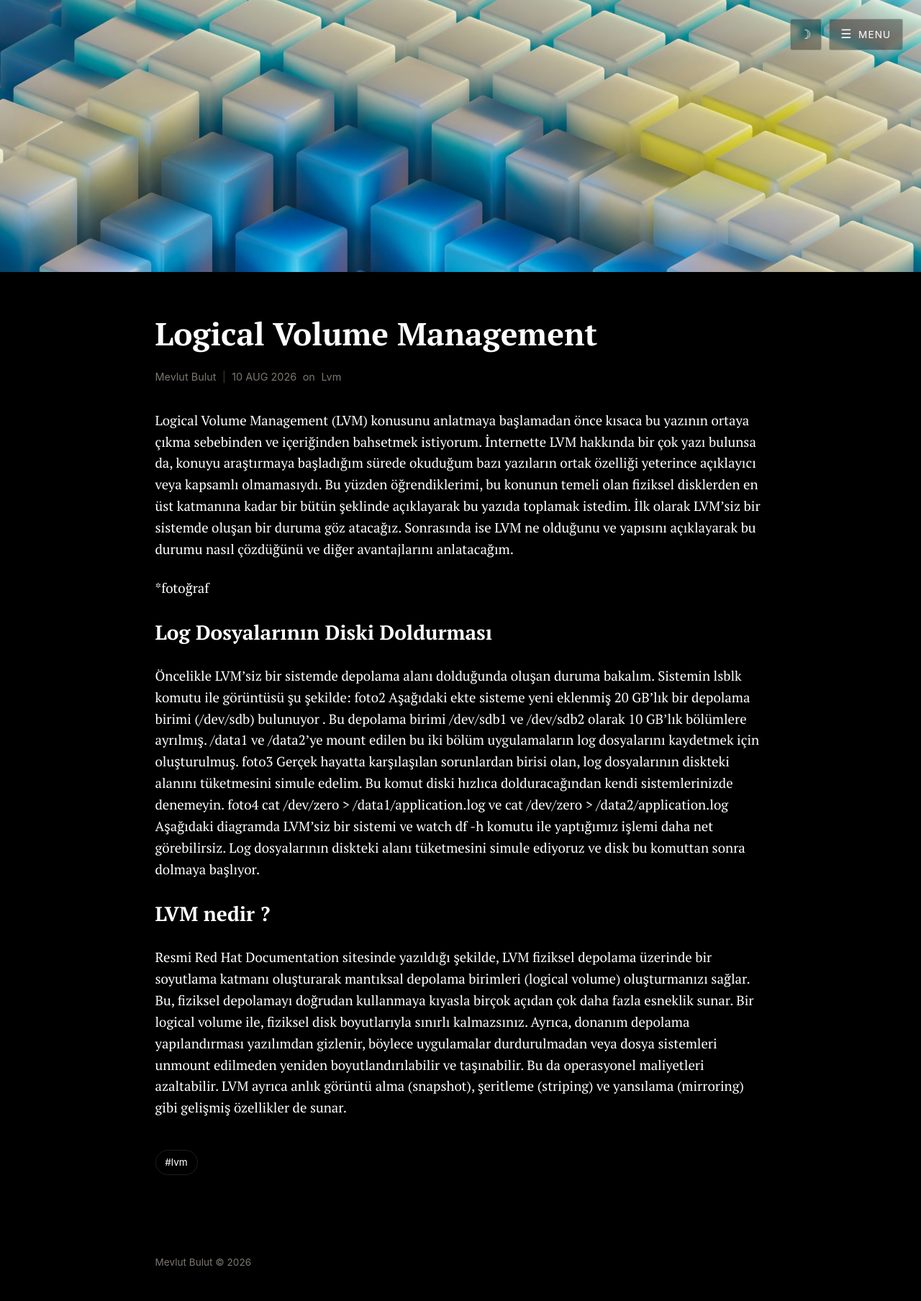
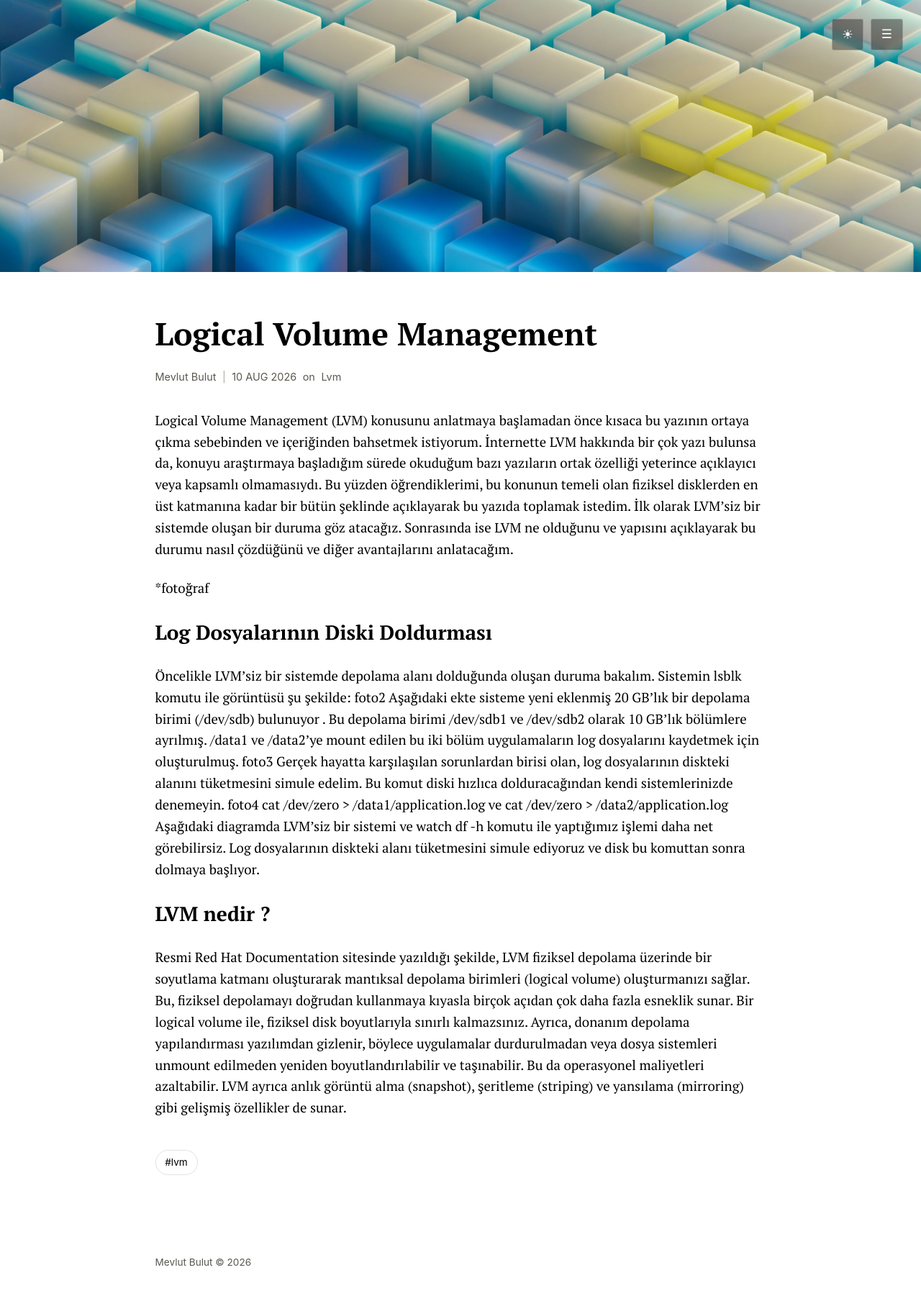
Before and after one commit to mvweb15/mvweb15.github.io, a Jekyll site: the page built from _posts/2026-08-10-logical-volume-management.md, in a window 1280 px wide. Shown: the whole page at 72% size. Built offline with Jekyll 4.4.1, drawn with Linux system fonts in a browser that asks for light colours.

Commit message:
Menü ve tema güncellemeleri

```diff
--- a/_includes/navigation.html
+++ b/_includes/navigation.html
@@ -3,24 +3,21 @@
     <span class="theme-toggle__icon theme-toggle__icon--moon" aria-hidden="true">&#9789;</span>
     <span class="theme-toggle__icon theme-toggle__icon--sun" aria-hidden="true">&#9728;</span>
   </button>
-
   <button class="menu-toggle" id="menu-toggle" aria-label="Menüyü aç" aria-expanded="false" aria-controls="site-nav">
     <span class="menu-toggle__icon">&#9776;</span>
-    <span class="menu-toggle__label">MENU</span>
   </button>
 </div>
-
 <nav class="site-nav" id="site-nav" aria-hidden="true">
   <div class="site-nav__header">
-    <span class="site-nav__title">MENU</span>
     <button class="site-nav__close" id="menu-close" aria-label="Menüyü kapat">&times;</button>
   </div>
   <ol class="site-nav__list">
-    <li><a href="{{ '/' | relative_url }}">Home</a></li>
-    <li><a href="{{ '/about/' | relative_url }}">About</a></li>
+    <li><a href="{{ '/' | relative_url }}">Anasayfa</a></li>
+    <li><a href="{{ '/tag/lvm/' | relative_url }}">LVM</a></li>
+    <li><a href="{{ '/tag/nginx/' | relative_url }}">Nginx</a></li>
+    <li><a href="{{ '/tag/cisco/' | relative_url }}">Cisco</a></li>
   </ol>
-  <a class="site-nav__subscribe" href="{{ '/feed.xml' | relative_url }}">
-    <span class="icon-rss" aria-hidden="true"></span> SUBSCRIBE
-  </a>
+
+  <a class="site-nav__contact" href="{{ '/about/' | relative_url }}">İletişim</a>
 </nav>
 <div class="site-nav__overlay" id="site-nav-overlay"></div>
--- a/_layouts/default.html
+++ b/_layouts/default.html
@@ -10,8 +10,8 @@
   <script>
   (function () {
     try {
-        if (localStorage.getItem('theme') === 'light') {
-          document.documentElement.setAttribute('data-theme', 'light');
+      if (localStorage.getItem('theme') === 'dark') {
+        document.documentElement.setAttribute('data-theme', 'dark');
       }
     } catch (e) {}
   })();
--- a/assets/css/style.css
+++ b/assets/css/style.css
@@ -29,6 +29,20 @@
 }
 /* ---------- Tokens ---------- */
 :root {
+  --bg: #ffffff;
+  --bg-elevated: #f2f0ea;
+  --text: #000000;
+  --text-muted: #000000;
+  --text-dim: #5b584f;
+  --accent: #1a56db;
+  --border: rgba(20, 20, 20, 0.12);
+  --font-display: "PT Serif", Georgia, serif;
+  --font-body: "PT Serif", Georgia, serif;
+  --font-ui: -apple-system, BlinkMacSystemFont, "Segoe UI", Helvetica, Arial, sans-serif;
+  --max-width: 900px;
+}
+
+html[data-theme="dark"] {
   --bg: #000000;
   --bg-elevated: #141414;
   --text: #ffffff;
@@ -36,21 +50,6 @@
   --text-dim: #7c776c;
   --accent: #3b83ff;
   --border: rgba(244, 241, 234, 0.12);
-  --font-display: "PT Serif", Georgia, serif;
-  --font-body: "PT Serif", Georgia, serif;
-  --font-ui: -apple-system, BlinkMacSystemFont, "Segoe UI", Helvetica, Arial, sans-serif;
-  --max-width: 900px;
-}
-
-
-html[data-theme="light"] {
-  --bg: #ffffff;
-  --bg-elevated: #f2f0ea;
-  --text: #000000;
-  --text-muted: #000000;
-  --text-dim: #5b584f;
-  --accent: #1a56db;
-  --border: rgba(20, 20, 20, 0.12);
 }
 
 html { font-size: 17px; }
@@ -124,7 +123,10 @@
   font-size: clamp(2.2rem, 5vw, 3.6rem);
   margin: 0 0 0.75rem;
   color: #fff;
-  text-shadow: 0 2px 24px rgba(0,0,0,0.5);
+  text-shadow:
+    0 1px 2px rgba(10, 30, 80, 0.9),
+    0 2px 8px rgba(10, 30, 80, 0.8),
+    0 4px 30px rgba(10, 30, 80, 0.6);
 }
 
 .hero__subtitle {
@@ -176,22 +178,20 @@
   transition: background-color 0.25s ease, border-color 0.25s ease;
 }
 
-.theme-toggle__icon--sun { display: none; }
-html[data-theme="light"] .theme-toggle__icon--moon { display: none; }
-html[data-theme="light"] .theme-toggle__icon--sun { display: inline; }
+.theme-toggle__icon--moon { display: none; }
+.theme-toggle__icon--sun { display: inline; }
+html[data-theme="dark"] .theme-toggle__icon--moon { display: inline; }
+html[data-theme="dark"] .theme-toggle__icon--sun { display: none; }
 
 .menu-toggle {
   display: flex;
   align-items: center;
-  gap: 0.5rem;
+  justify-content: center;
+  width: 2.6rem;
   height: 2.6rem;
   background: rgba(0,0,0,0.35);
   border: 1px solid rgba(255,255,255,0.25);
   color: #fff;
-  font-family: var(--font-ui);
-  font-size: 0.8rem;
-  letter-spacing: 0.08em;
-  padding: 0 0.9rem;
   border-radius: 3px;
   cursor: pointer;
   backdrop-filter: blur(4px);
@@ -205,23 +205,27 @@
   right: 0;
   width: min(340px, 85vw);
   height: 100%;
-  background: var(--bg-elevated);
-  color: var(--text);
+  background: rgba(0, 0, 0, 0.55);
+  color: #fff;
   z-index: 40;
   padding: 1.5rem;
   transform: translateX(100%);
-  transition: transform 0.3s ease, background-color 0.25s ease;
+  transition: transform 0.3s ease;
   display: flex;
   flex-direction: column;
+  backdrop-filter: blur(6px);
+  -webkit-backdrop-filter: blur(6px);
+  border-left: 1px solid rgba(255,255,255,0.15);
 }
+
 
 .site-nav.is-open { transform: translateX(0); }
 
 .site-nav__header {
   display: flex;
-  justify-content: space-between;
+  justify-content: flex-end;
   align-items: center;
-  margin-bottom: 2rem;
+  margin-bottom: 0.5rem;
 }
 
 .site-nav__title {
@@ -229,6 +233,7 @@
   letter-spacing: 0.1em;
   font-size: 0.85rem;
   color: var(--text-muted);
+  color: #fff;
 }
 
 .site-nav__close {
@@ -255,6 +260,25 @@
   font-size: 1.1rem;
 }
 
+.site-nav__contact {
+  margin-top: auto;
+  padding: 1rem 0.25rem;
+  font-family: var(--font-display);
+  font-size: 1.1rem;
+  color: #fff;
+  border-top: 1px solid var(--border);
+}
+.site-nav__section-title {
+  display: block;
+  margin-top: 1.5rem;
+  margin-bottom: 0.75rem;
+  font-family: var(--font-display);
+  font-size: 0.8rem;
+  letter-spacing: 0.04em;
+  color: rgba(255,255,255,0.55);
+  text-transform: uppercase;
+  font-style: italic;
+}
 .site-nav__subscribe {
   margin-top: auto;
   align-self: flex-start;
@@ -270,7 +294,7 @@
 .site-nav__overlay {
   position: fixed;
   inset: 0;
-  background: rgba(0,0,0,0.5);
+  background: rgba(0,0,0,0.2);
   z-index: 35;
   opacity: 0;
   pointer-events: none;
--- a/assets/js/main.js
+++ b/assets/js/main.js
@@ -28,21 +28,21 @@
   });
 
   themeToggle.addEventListener("click", function () {
-    var isLight = root.getAttribute("data-theme") === "light";
-    if (isLight) {
+    var isDark = root.getAttribute("data-theme") === "dark";
+    if (isDark) {
       root.removeAttribute("data-theme");
+      localStorage.setItem("theme", "light");
+    } else {
+      root.setAttribute("data-theme", "dark");
       localStorage.setItem("theme", "dark");
-    } else {
-      root.setAttribute("data-theme", "light");
-      localStorage.setItem("theme", "light");
     }
   });
 });
 
 function applyStoredTheme() {
   try {
-    if (localStorage.getItem("theme") === "light") {
-      document.documentElement.setAttribute("data-theme", "light");
+    if (localStorage.getItem("theme") === "dark") {
+      document.documentElement.setAttribute("data-theme", "dark");
     } else {
       document.documentElement.removeAttribute("data-theme");
     }
```
Also changed, not shown: _posts/2026-07-24-nginxi-kaynak-kodundan-derleme-ve-modul-ekleme.md (deleted, +0 -9 lines), _posts/2026-08-02-lvm-video-test-yazisi.md (deleted, +0 -9 lines), about.md (+6 -2 lines), 2 other files. Lines whose indentation alone changed are shown as unchanged.
